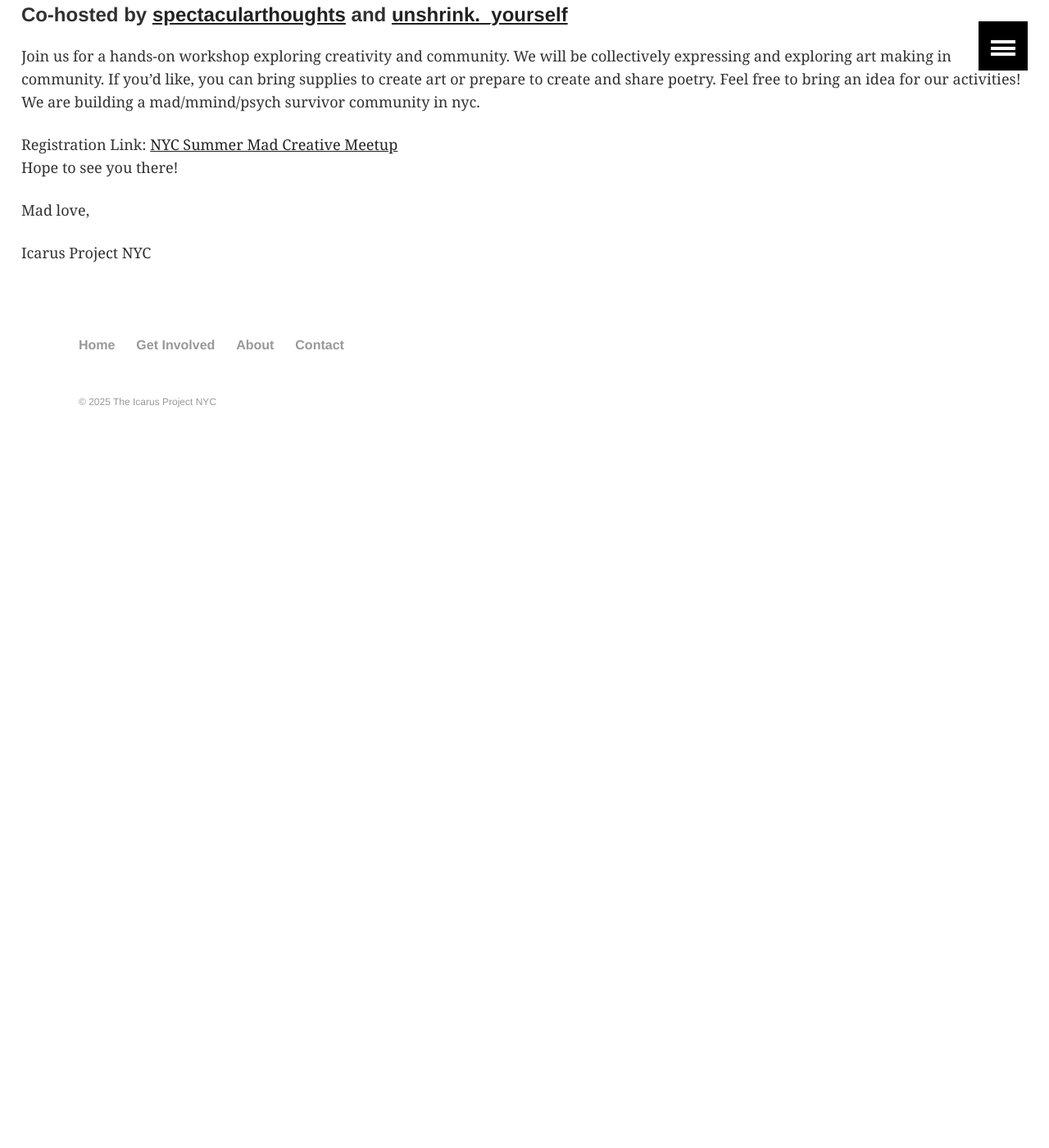
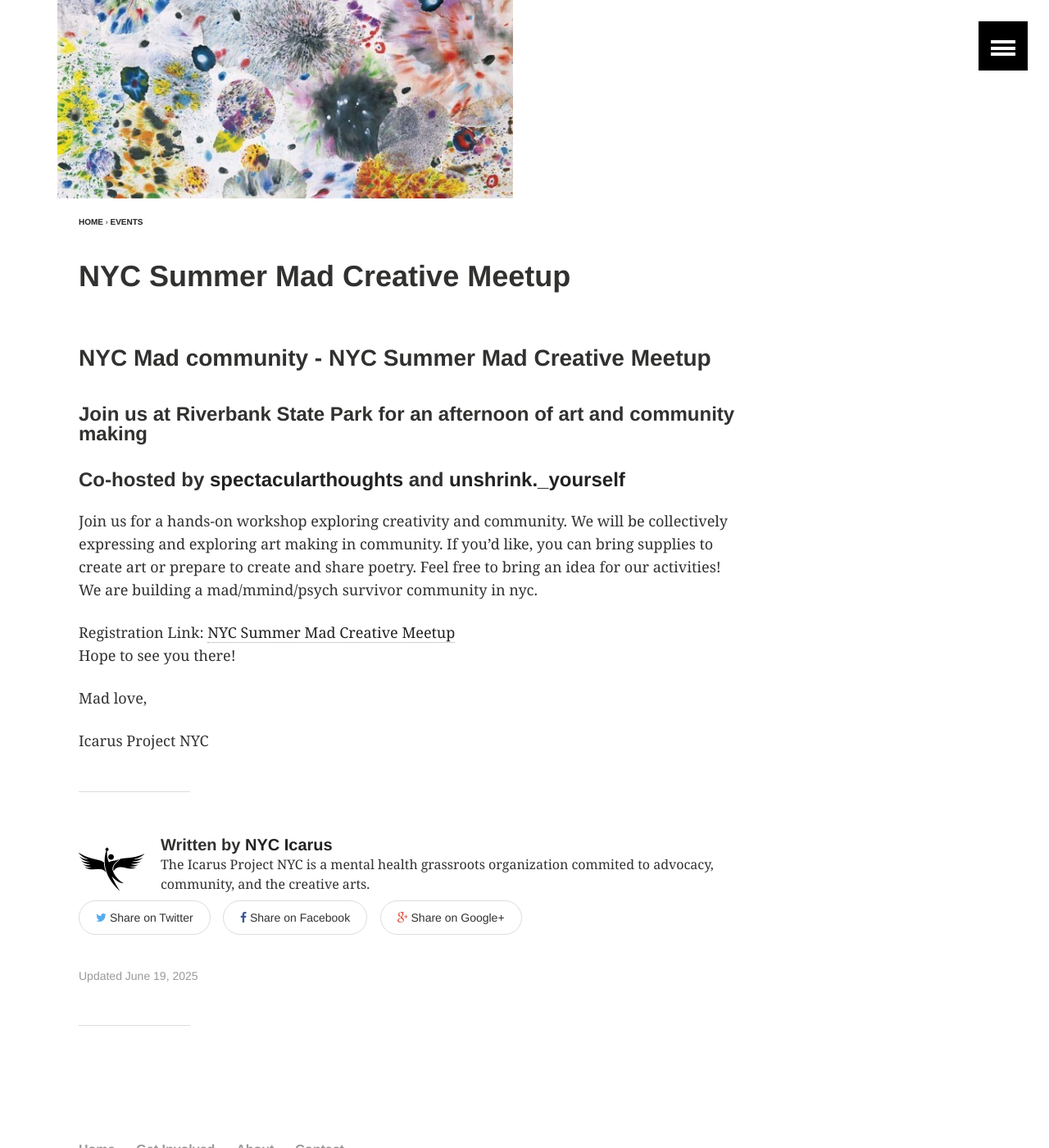
Before and after one commit to nycicarus/nycicarus.github.io, a Jekyll site: the page built from _posts/events/2025-07-19-nyc-mad-meetup.md, in a window 1280 px wide and 1400 px high, scrolled down 270 px. Shown: the whole window at 82% size. Built offline with Jekyll 4.4.1, drawn with Linux system fonts in a browser that asks for light colours; our own code applies the rules of GitHub Pages for plain Markdown files; comment, search, counter and statistics services are not loaded; before the commit the page ends 900 px from its top, so only the background shows below that.

Commit message:
Update 2025-07-19-nyc-mad-meetup.md

```diff
--- a/_posts/events/2025-07-19-nyc-mad-meetup.md
+++ b/_posts/events/2025-07-19-nyc-mad-meetup.md
@@ -9,14 +9,14 @@ tags: [ crafts , multimedia , workshop ]
 comments: true
 ads: false
 image:
-  teaser: out-of-words-400x.jpg
-  feature: out-of-words.jpg
-  credit:
-  creditlink:
+ teaser: out-of-words-400x.jpg
+ feature: out-of-words.jpg
+ credit:
+ creditlink:
 event-date: "Saturday, July 19th, 2025"
 event-time: "3:00 pm - 7:00 pm"
 location: "Riverbank State Park"
-location-street: "679 Riverside Drive”
+location-street: "679 Riverside Drive"
 location-city-state: "New York, NY 10031"
 website: "https://parks.ny.gov/parks/93/details.aspx"
 email: ""
```
